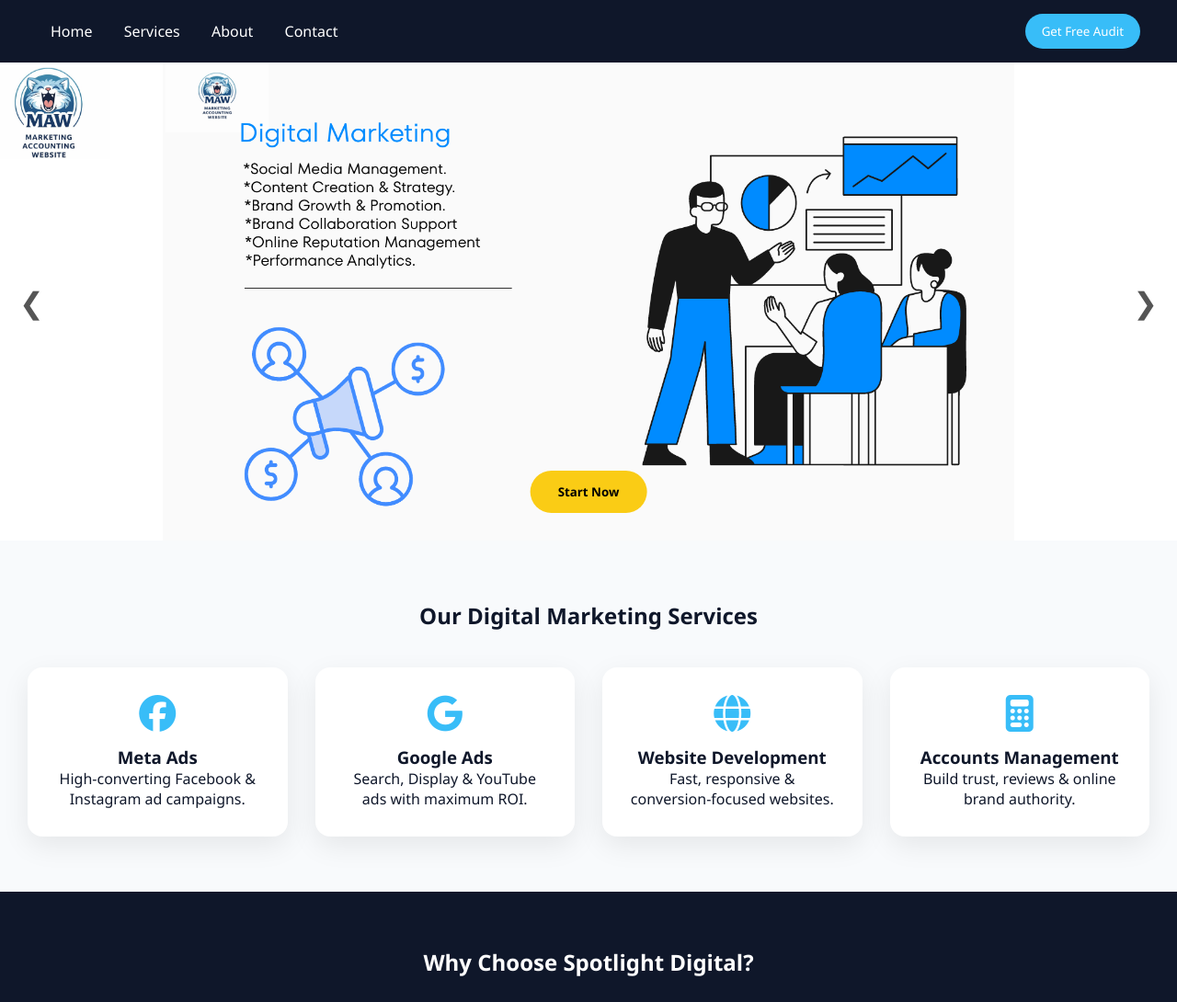
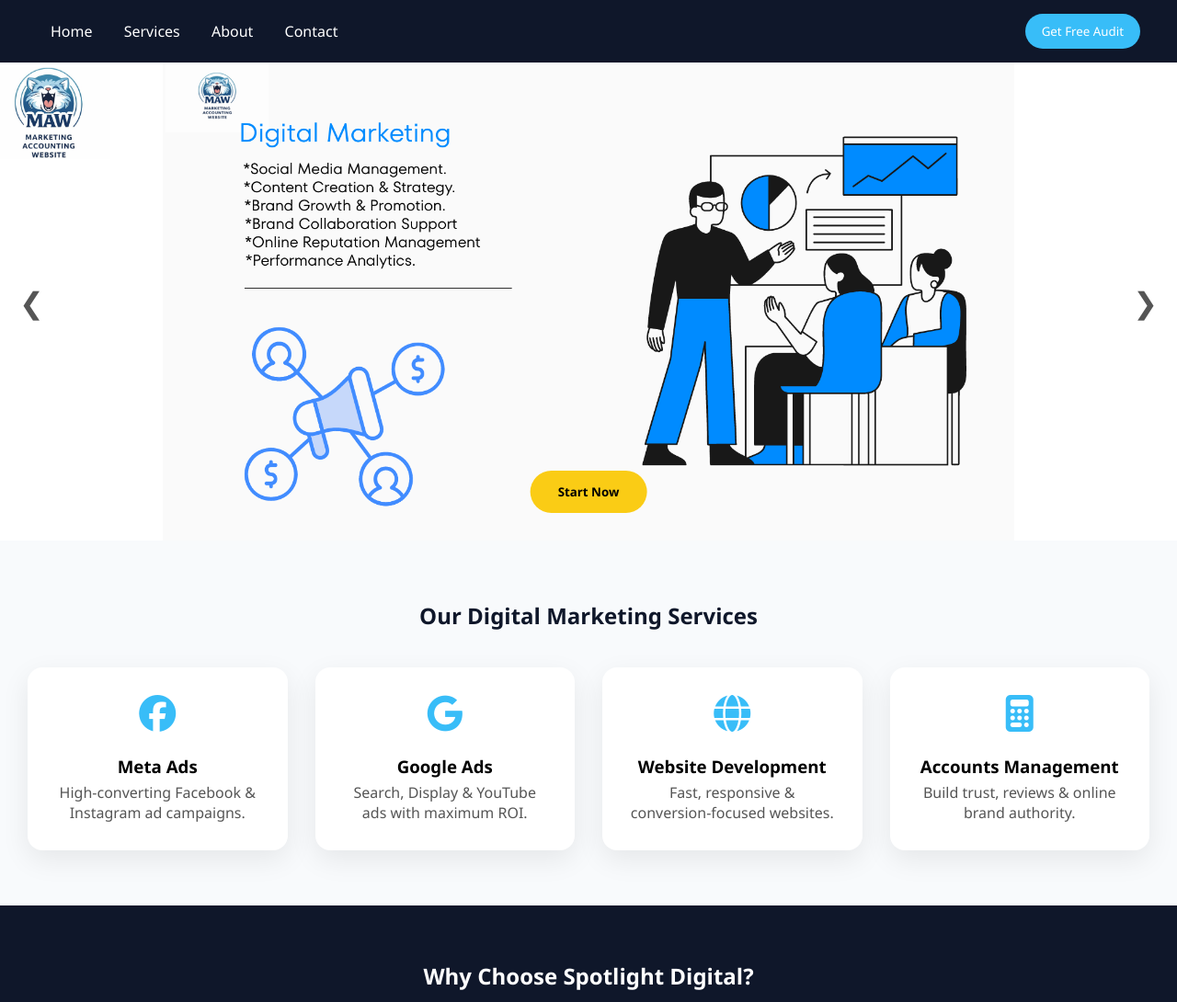
Before and after one commit to luckyv08/m-a-w, a website: page index.html in a window 1280 px wide. Shown: the top 1090 px of the page at 92% size. Drawn offline with Linux system fonts and the light colour scheme.

Commit message:
index, services updated

```diff
--- a/index.html
+++ b/index.html
@@ -82,27 +82,35 @@
   <div class="service-grid">
 
     <div class="service-card">
+      <a href="login.html">
       <i class="fab fa-facebook"></i>
       <h3>Meta Ads</h3>
       <p>High-converting Facebook & Instagram ad campaigns.</p>
+      </a>
     </div>
 
     <div class="service-card">
       <i class="fab fa-google"></i>
+      <a href="login.html">
       <h3>Google Ads</h3>
       <p>Search, Display & YouTube ads with maximum ROI.</p>
+      </a>
     </div>
 
     <div class="service-card">
+      <a href="login.html">
       <i class="fa fa-globe"></i>
       <h3>Website Development</h3>
       <p>Fast, responsive & conversion-focused websites.</p>
+      </a>
     </div>
 
     <div class="service-card">
+      <a href="login.html">
       <i class="fa fa-calculator"></i>
       <h3>Accounts Management</h3>
       <p>Build trust, reviews & online brand authority.</p>
+      </a>
     </div>
 
   </div>
--- a/style.css
+++ b/style.css
@@ -374,6 +374,22 @@ body {
   animation:fadeUp .8s forwards;
 }
 
+                           /*-------------------------------------Services Card*-----------------------------------*/
+.service-card a{
+  text-decoration:none;
+  color:#000;
+}
+
+.service-card h3{
+  margin:10px 0 5px;
+}
+
+.service-card p{
+  margin:0;
+  color:#555;
+}
+
+
 .delay{ animation-delay:.3s }
 .delay2{ animation-delay:.6s }
 .delay3{ animation-delay:.9s }
```
Also changed, not shown: services.html (+6 -0 lines).
